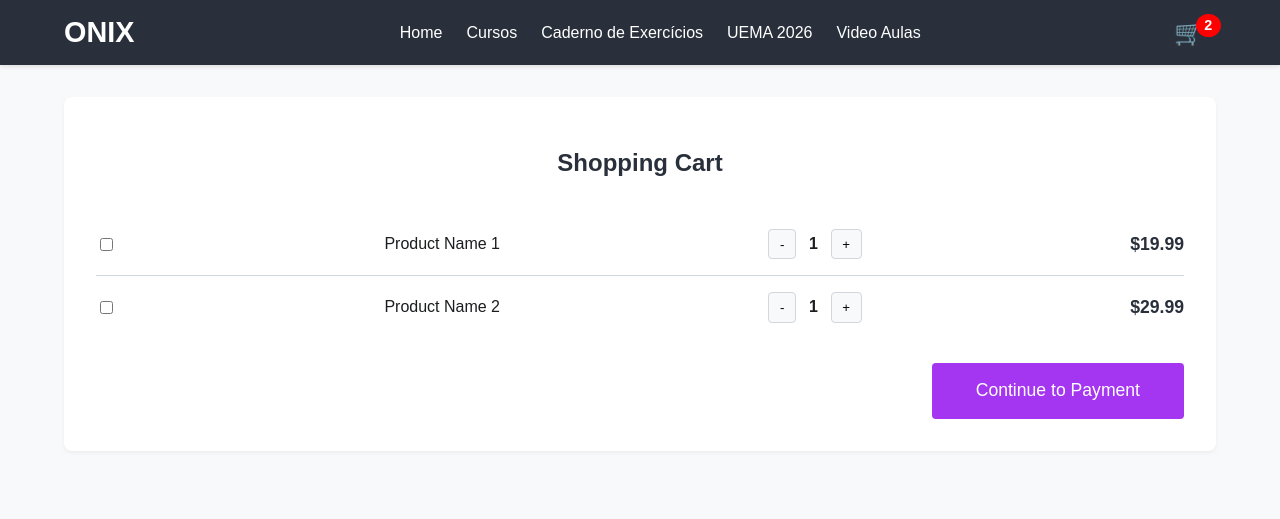
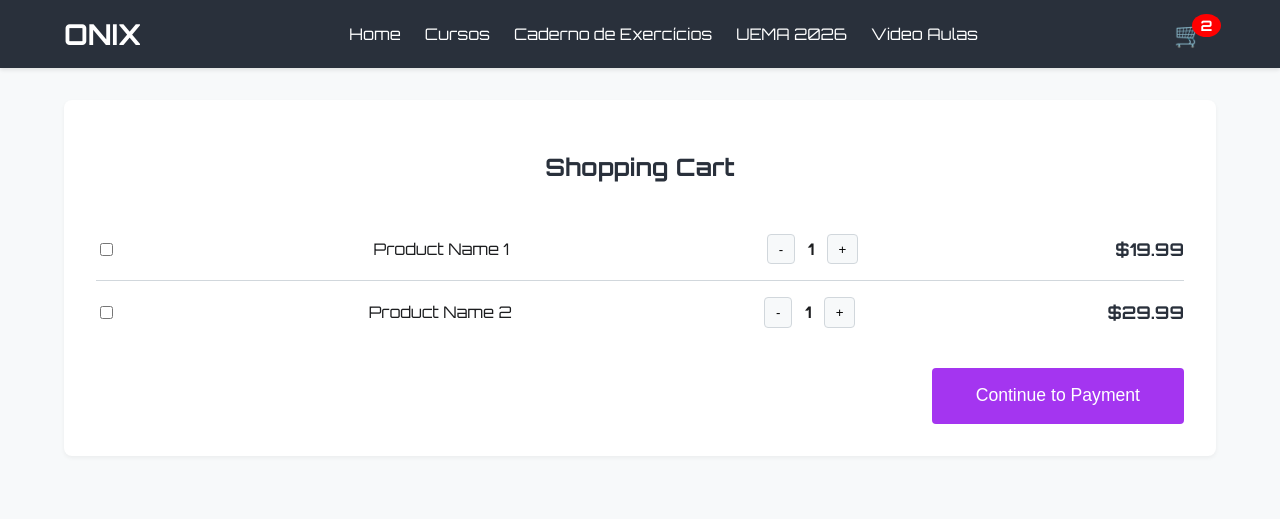
Before and after one commit to brunoalxc/brunoalxc.github.io, a PHP site: page /cart.html in a window 1280 px wide. Shown: the top 519 px of the page. Run offline with PHP 8.4, Linux system fonts and the light colour scheme.

Commit message:
Changed the application font to 'Orbitron'.

```diff
--- a/cart.html
+++ b/cart.html
@@ -5,6 +5,7 @@
     <meta name="viewport" content="width=device-width, initial-scale=1.0">
     <title>Onix App - Cart</title>
     <link rel="stylesheet" href="style.css">
+    <link href="https://fonts.googleapis.com/css2?family=Orbitron:wght@400;700&display=swap" rel="stylesheet">
 </head>
 <body>
     <header>
--- a/index.html
+++ b/index.html
@@ -5,6 +5,7 @@
     <meta name="viewport" content="width=device-width, initial-scale=1.0">
     <title>Onix App - Home</title>
     <link rel="stylesheet" href="style.css">
+    <link href="https://fonts.googleapis.com/css2?family=Orbitron:wght@400;700&display=swap" rel="stylesheet">
 </head>
 <body>
     <header>
--- a/products.html
+++ b/products.html
@@ -5,6 +5,7 @@
     <meta name="viewport" content="width=device-width, initial-scale=1.0">
     <title>Onix App - Products</title>
     <link rel="stylesheet" href="style.css">
+    <link href="https://fonts.googleapis.com/css2?family=Orbitron:wght@400;700&display=swap" rel="stylesheet">
 </head>
 <body>
     <header>
--- a/style.css
+++ b/style.css
@@ -10,7 +10,7 @@
 }
 
 body {
-    font-family: 'Arial', sans-serif; /* Using Arial as a common sans-serif font */
+    font-family: 'Orbitron', sans-serif; /* Changed font to Orbitron */
     margin: 0;
     padding: 0;
     background-color: var(--light-gray);
```
